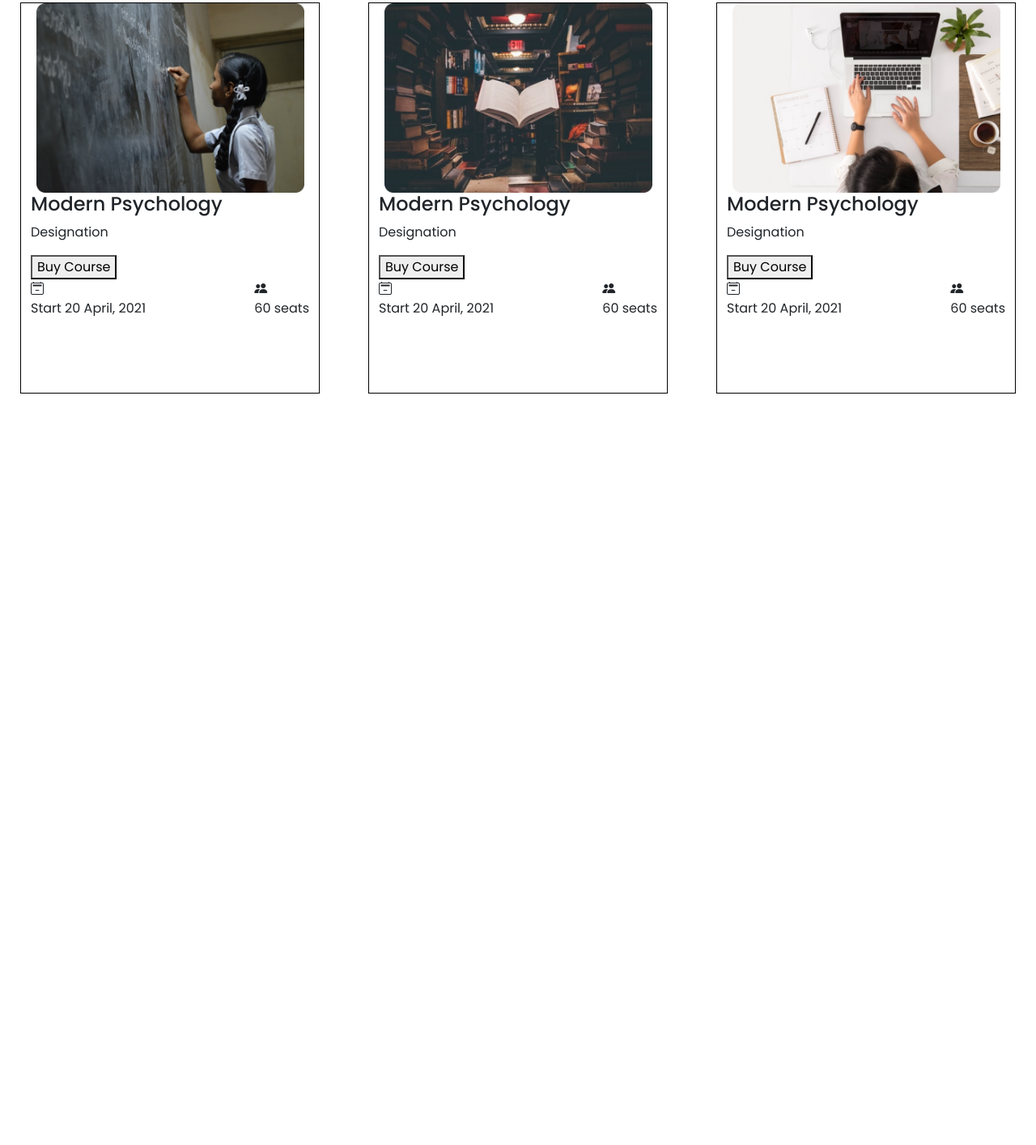
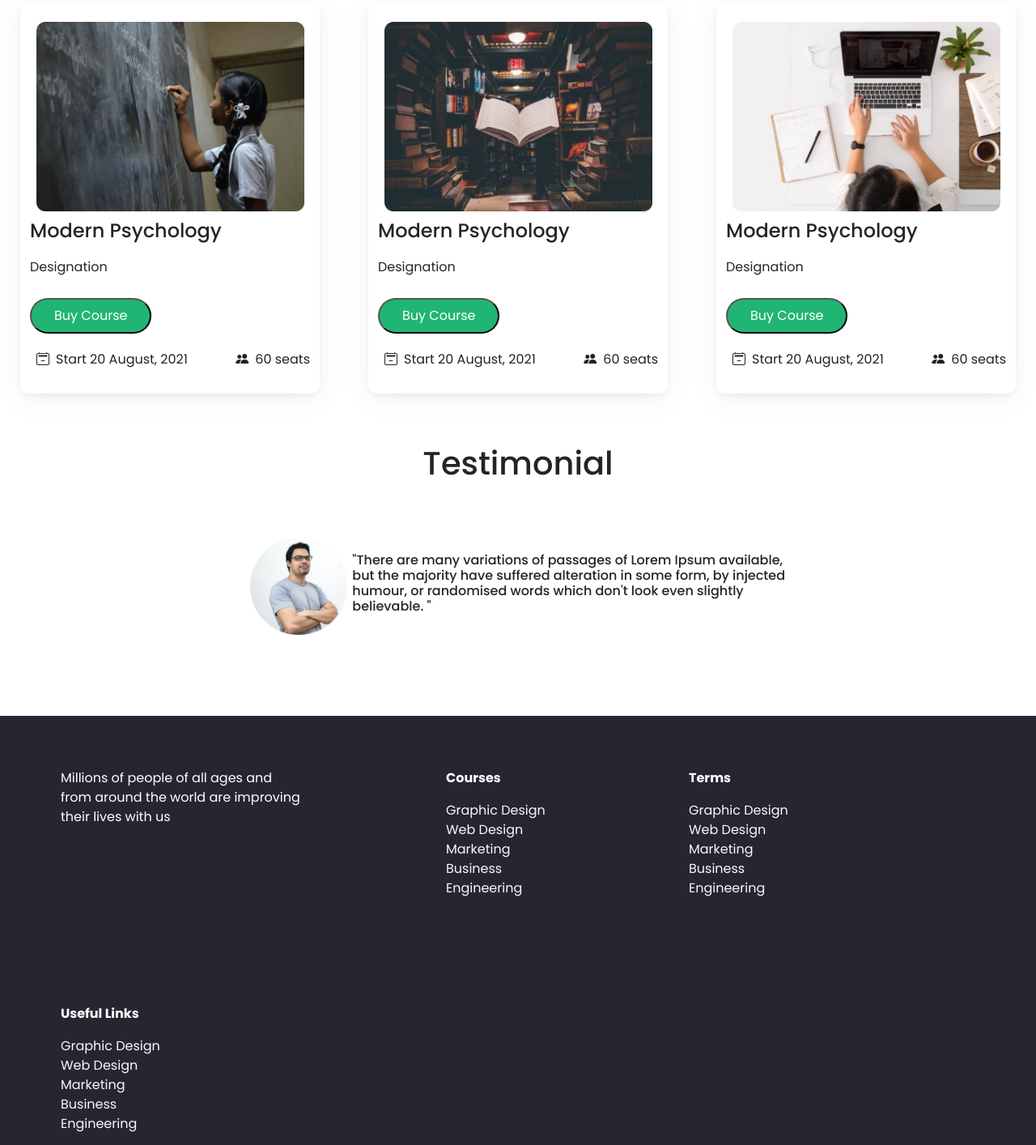
Before and after one commit to tawsifx/e-school, a plain HTML site: page index.html in a window 1280 px wide. Shown: the part 1089-2503 px from the top of the page at 81% size. Before the commit the page ends 1637 px from the top, so only its background shows below. Drawn offline with nearby package versions, Linux system fonts and the light colour scheme.

Commit message:
finished website upto design

```diff
--- a/index.html
+++ b/index.html
@@ -83,61 +83,115 @@
 
 
     <div class="cardcontainer row d-flex justify-content-center">
-        <div class="col-md-4 individualcardcon">
+
+        <div class="col-md-4 col-sm-10 individualcardcon d-flex flex-column justify-content-center">
             <div class="imgcon d-flex justify-content-center">
                 <img src="images/Photos/Morder pyschology.png" alt="">
             </div>
             <h4>Modern Psychology</h4>
             <p>Designation</p>
-            <button type="button">Buy Course</button>
+            <div class="btncon">
+                <button type="button">Buy Course</button>
+            </div>
             <div class="datecon d-flex justify-content-between">
-                <div class="datesubcon">
+                <div class="datesubcon d-flex">
                     <i class="bi bi-calendar2-minus"></i>
-                    <p>Start 20  April, 2021</p>
+                    <p>Start 20 August, 2021</p>
                 </div>
-                <div class="seatcon">
+                <div class="seatcon d-flex">
                     <i class="bi bi-people-fill"></i>
                     <p>60 seats</p>
                 </div>
             </div>
         </div>
-        <div class="col-md-4 individualcardcon">
+
+        <div class="col-md-4 individualcardcon d-flex flex-column justify-content-center">
             <div class="imgcon d-flex justify-content-center">
                 <img src="images/Photos/Morder psyc.png" alt="">
             </div>
             <h4>Modern Psychology</h4>
             <p>Designation</p>
-            <button type="button">Buy Course</button>
+            <div class="btncon">
+                <button type="button">Buy Course</button>
+            </div>
             <div class="datecon d-flex justify-content-between">
-                <div class="datesubcon">
+                <div class="datesubcon d-flex">
                     <i class="bi bi-calendar2-minus"></i>
-                    <p>Start 20  April, 2021</p>
+                    <p>Start 20 August, 2021</p>
                 </div>
-                <div class="seatcon">
+                <div class="seatcon d-flex">
                     <i class="bi bi-people-fill"></i>
                     <p>60 seats</p>
                 </div>
             </div>
         </div>
-        <div class="col-md-4 individualcardcon">
+        <div class="col-md-4 individualcardcon d-flex flex-column justify-content-center">
             <div class="imgcon d-flex justify-content-center">
                 <img src="images/Photos/Morder pychons.png" alt="">
             </div>
             <h4>Modern Psychology</h4>
             <p>Designation</p>
-            <button type="button">Buy Course</button>
+            <div class="btncon">
+                <button type="button">Buy Course</button>
+            </div>
             <div class="datecon d-flex justify-content-between">
-                <div class="datesubcon ">
+                <div class="datesubcon d-flex">
                     <i class="bi bi-calendar2-minus"></i>
-                    <p>Start 20  April, 2021</p>
+                    <p>Start 20 August, 2021</p>
                 </div>
-                <div class="seatcon">
+                <div class="seatcon d-flex">
                     <i class="bi bi-people-fill"></i>
                     <p>60 seats</p>
                 </div>
             </div>
         </div>
     </div>
+    <div class="testimonialcon1 d-flex justify-content-center">
+        <h1>Testimonial</h1>
+     </div>
+
+     <div class="testimonialcon2 row d-flex align-items-center justify-content-center">
+         <div class="col-md-1">
+             <img src="images/Photos/Man.png" alt=""></div>
+         <div class="col-md-11 testimonialtxt d-flex align-items-center">
+             <h6>"There are many variations of passages of Lorem Ipsum available, but the majority have suffered alteration in some form, by injected humour, or randomised words which don't look even slightly believable. "</h6>
+         </div>
+     </div>
+     <footer class="footer row">
+         <div class="col-md-3 millioncol d-flex flex-column footertxt">
+             <p>Millions of people of all ages and from around
+                the world are improving their lives with us</p>
+         </div>
+         <div class="col-md-3 linkcol d-flex flex-column">
+             <p>Courses</p>
+             <a href="#" class="link-light">Graphic Design</a>
+             <a href="#" class="link-light">Web Design</a>
+             <a href="#" class="link-light">Marketing</a>
+             <a href="#" class="link-light">Business</a>
+             <a href="#" class="link-light">Engineering</a>
+            </div>
+         <div class="col-md-3 linkcol d-flex flex-column">
+             <p>Terms</p>
+             <a href="#" class="link-light">Graphic Design</a>
+             <a href="#" class="link-light">Web Design</a>
+             <a href="#" class="link-light">Marketing</a>
+             <a href="#" class="link-light">Business</a>
+             <a href="#" class="link-light">Engineering</a>
+            </div>
+         <div class="col-md-3 linkcol d-flex flex-column">
+             <p>Useful Links</p>
+             <a href="#" class="link-light">Graphic Design</a>
+             <a href="#" class="link-light">Web Design</a>
+             <a href="#" class="link-light">Marketing</a>
+             <a href="#" class="link-light">Business</a>
+             <a href="#" class="link-light">Engineering</a>
+            </div>
+            <div class="footertxt d-flex justify-content-center">
+                <p>Copyright © 2021 Tawsif Rahman</p>
+            </div>
+     </footer>
+
     <script src="https://cdn.jsdelivr.net/npm/bootstrap@5.0.2/dist/js/bootstrap.bundle.min.js" integrity="sha384-MrcW6ZMFYlzcLA8Nl+NtUVF0sA7MsXsP1UyJoMp4YLEuNSfAP+JcXn/tWtIaxVXM" crossorigin="anonymous"></script>
 </body>
+
 </html>
--- a/style.css
+++ b/style.css
@@ -1,5 +1,5 @@
-body{
-    font-family: 'Poppins',sans-serif !important;
+*{
+    font-family: 'Poppins',sans-serif;
 
 }
 .nav-link{
@@ -94,6 +94,74 @@ align-items: center;
     height:234px;
 }
 .cardcontainer .col-md-4{
-    border:1px solid black;
+    box-shadow:0 4px 8px 0 rgba(0, 0, 0, 0.05), 0 6px 40px 0 rgba(0, 0, 0, 0.05);
     margin:62px 30px;
+    border-radius:10px;
 }
+.cardcontainer .col-md-4 h4, p, button, .imgcon, .datecon{
+    margin-top: 10px;
+}
+.cardcontainer .col-md-4  button{
+    padding: 8px 28px;
+    background: #21B573;
+    border-radius:33px;
+    color: white;
+}
+.bi{
+    margin-top:10px;
+    padding:0px 8px;
+}
+.testimonialtxt{
+    height: 90px;
+    width: 580px;
+
+
+}
+.testimonialcon2 .col-md-1 img{
+    height: 120px;
+    width: 120px;
+    border-radius: 0px;
+
+
+}
+.testimonialcon2 .col-md-1 {
+    margin: 0px 20px;
+}
+.testimonialcon2 .col-md-11 p{
+    font-weight:400;
+}
+.testimonialcon2{
+    margin: 60px 0px 100px 0px;
+}
+.footertxt{
+    color: white;
+}
+.footer{
+    background-color: #282531;
+
+    width: auto;
+}
+.footer .col-md-3{
+    margin: 55px 75px;
+}
+.footer .col-md-3 p{
+    color:white;
+
+}
+.linkcol{
+    width: 150px;
+    height: 181px;
+    margin:0px 75px;
+}
+.millioncol{
+    margin-left:50px;
+}
+.footer .col-md-3 a{
+    text-decoration: none;
+}
+.footer .linkcol a:hover{
+    transform: scale(1.1);
+}
+.linkcol p{
+    font-weight: 700;
+}
```
